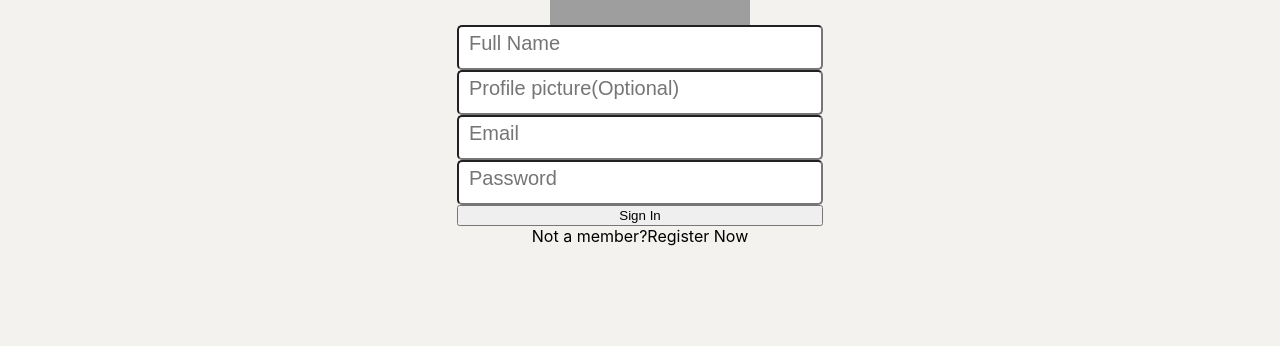
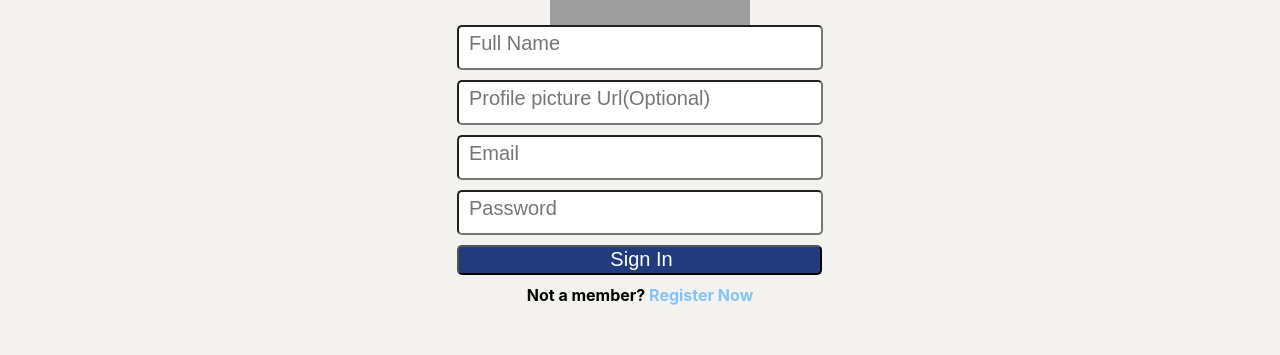
Before and after one commit to SureshSubedii/linkedin-clone, a React (Create React App) app: page / in a window 1280 px wide. Shown: the part 304-659 px from the top of the page. Built offline with nearby package versions, Linux system fonts and the light colour scheme; no server answers; grey boxes are pictures that could not be loaded.

Commit message:
Login Implemented

```diff
--- a/src/App.js
+++ b/src/App.js
@@ -2,15 +2,37 @@ import Feed from './Feed';
 import './App.css';
 import Header from './Header';
 import Sidebar from './Sidebar'
-import { useSelector } from 'react-redux';
-import { selectUser } from './features/counter/userSlice';
-import React from 'react'
+import { useSelector,useDispatch } from 'react-redux';
+import { logOut, selectUser,logIn } from './features/counter/userSlice';
+import React,{useEffect} from 'react'
 import Login from './Login';
+import { auth } from './firebase';
 
 
 
 function App() {
-const user=useSelector(selectUser)
+const user=useSelector(selectUser);
+const dispatch=useDispatch();
+
+useEffect(() => {
+ auth.onAuthStateChanged(userAuth=>{
+  if(userAuth){
+    //Logged in
+    dispatch(logIn ({
+      email:userAuth.email,
+      uid:userAuth.uid,
+      displName:userAuth.displayName,
+      photoUrl:userAuth.photoURL
+
+
+  }))
+  }
+  else{
+    dispatch(logOut())
+    //User is logged out
+  }
+ })
+}, [])
 
 
   return (
--- a/src/Header.js
+++ b/src/Header.js
@@ -7,10 +7,19 @@ import HeaderOptions from './HeaderOptions';
 import BusinessCenterIcon from '@mui/icons-material/BusinessCenter';
 import ChatIcon from '@mui/icons-material/Chat';
 import NotificationsIcon from '@mui/icons-material/Notifications';
+import { useDispatch } from 'react-redux';
+import { logOut } from './features/counter/userSlice';
+import { auth } from './firebase';
 // var About = require('./HeaderOptions').default
 
 
 function Header() {
+  const dispatch=useDispatch();
+  const loggedOutOfApp=()=>{
+    dispatch(logOut());
+    auth.signOut();
+
+  }
   return (
     <>
      <meta name="viewport" content="width=device-width, initial-scale=1" />
@@ -31,7 +40,7 @@ function Header() {
         <HeaderOptions  Icon={BusinessCenterIcon} title="Jobs"/>
         <HeaderOptions  Icon={ChatIcon} title="Messagings"/>
         <HeaderOptions  Icon={NotificationsIcon} title="Notifications"/>
-        <HeaderOptions avatar="https://jw-webmagazine.com/wp-content/uploads/2020/03/Kimetsu-no-YaibaDemon-Slayer.jpg" title="Me"/>
+        <HeaderOptions onClick={loggedOutOfApp} avatar="https://jw-webmagazine.com/wp-content/uploads/2020/03/Kimetsu-no-YaibaDemon-Slayer.jpg" title="Me"/>
         </div>
 
 
--- a/src/HeaderOptions.js
+++ b/src/HeaderOptions.js
@@ -2,12 +2,12 @@ import { Avatar } from '@mui/material';
 import React from 'react'
 import './HeaderOptions.css'
 
-function HeaderOptions({avatar,Icon,title}) {
+function HeaderOptions({avatar,Icon,title,onClick}) {
   return (
-    <div className='headerOptions'>
+    <div  onClick={onClick} className='headerOptions'>
         {Icon && <Icon className="headerOptions_icon"/> }
 
-        {avatar && <Avatar src={avatar}/>}
+        {avatar && <Avatar  src={avatar}/>}
         <h3 className="headerOptions_title">{title}</h3>
 
     </div>
--- a/src/Login.css
+++ b/src/Login.css
@@ -27,4 +27,25 @@
     padding-bottom: 10px;
     font-size: 20px;
     border-radius: 5px;
+    margin-bottom: 10px;
 }
+.login>form>button{
+    width:365px;
+    height:30px;
+    padding-left: 10px;
+    padding-bottom: 10px;
+    font-size: 20px;
+    border-radius: 5px;
+    background-color: rgb(33, 59, 125);
+    color:#fff;
+
+
+}
+.login_register{
+    cursor: pointer;
+    color:#84c2fb
+
+}
+.login>b{
+    margin-top: 10px;
+}
--- a/src/Login.js
+++ b/src/Login.js
@@ -1,24 +1,67 @@
-import React from 'react'
+import React,{useState} from 'react'
+import { useDispatch } from 'react-redux'
+import { logIn } from './features/counter/userSlice';
+import { auth} from './firebase'
 import './Login.css'
 
 function Login() {
-    const logIntoApp=()=>{}
+    const [name, setname] = useState("");
+    const [email, setemail] = useState("");
+    const [password, setpassword] = useState("");
+    const [profilepic, setprofilepic] = useState("");
+    const dispatch=useDispatch();
+    // let userAuth;
+    const logIntoApp=(e)=>{
+        e.preventDefault();
+        auth
+            .signInWithEmailAndPassword(email,password)
+            .then((userAuth)=>{
+                dispatch(logIn({
+                email:userAuth.user.email,
+                uid:userAuth.user.uid,
+                displName:userAuth.user.displayName,
+                photoUrl:userAuth.user.photoURL
+
+                }))
+            }
+            ).catch((error)=>alert(error))
+    }
     const register=()=>{
+        if(!name){
+            return alert("Please enter full  name!")
+        }
+        auth.createUserWithEmailAndPassword(email,password).then(
+        (userAuth)=>{
+            userAuth.user.updateProfile({
+                displayName:name,
+                photoURL:profilepic
+            })
+
+        .then(()=>{
+            dispatch(logIn ({
+                email:userAuth.user.email,
+                uid:userAuth.user.uid,
+                displName:name,
+                photoUrl:profilepic
+
+
+            }))
+        })}).catch((error)=>{alert(error)})
 
     }
   return (
     <div className="login">
        <img src="https://1000logos.net/wp-content/uploads/2023/01/LinkedIn-logo.png"></img>
        <form>
-        <input placeholder="Full Name" type="text"/>
-        <input placeholder="Profile picture(Optional)" type="text"/>
-        <input placeholder="Email" type="email"/>
-        <input placeholder="Password" type="password"/>
-        <button type="submit" Onclick={logIntoApp}>Sign In</button>
+        <input value={name} onChange={(e)=>setname(e.target.value)} placeholder="Full Name" type="text"/>
+        <input value={profilepic} onChange={(e)=>setprofilepic(e.target.value)}placeholder="Profile picture Url(Optional)" type="text"/>
+        <input value={email} onChange={(e)=>setemail(e.target.value)}placeholder="Email" type="email"/>
+        <input value={password} onChange={(e)=>setpassword(e.target.value)}placeholder="Password" type="password"/>
+        <button type="submit" onClick={logIntoApp}>Sign In</button>
         </form>
-        <p>Not a member?
-        <span className="login_register" Onclick={register}>Register Now</span>
-        </p>
+        <b>Not a member? {"  "}
+        <span className="login_register" onClick={register}>Register Now</span>
+        </b>
         </div>
   )
 }
--- a/src/features/counter/userSlice.js
+++ b/src/features/counter/userSlice.js
@@ -3,11 +3,12 @@ import { createSlice } from '@reduxjs/toolkit';
 export const userSlice = createSlice({
   name: 'user',
   initialState:{
+
     user:null,
   },
   reducers: {
     logIn: (state, action) => {
-      state.value = action.payload;
+      state.user = action.payload;
     },
     logOut: (state) => {
       state.user = null;
```
